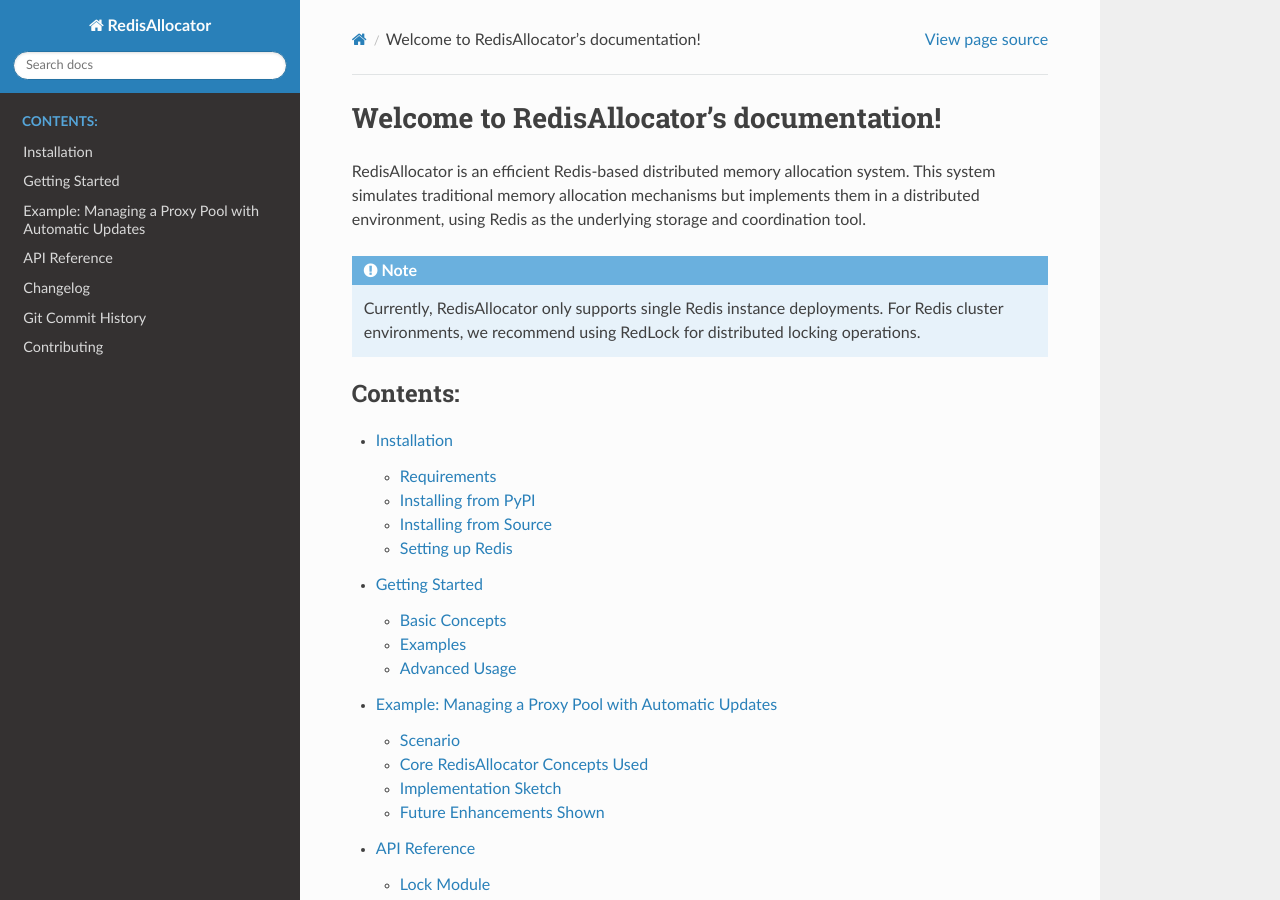
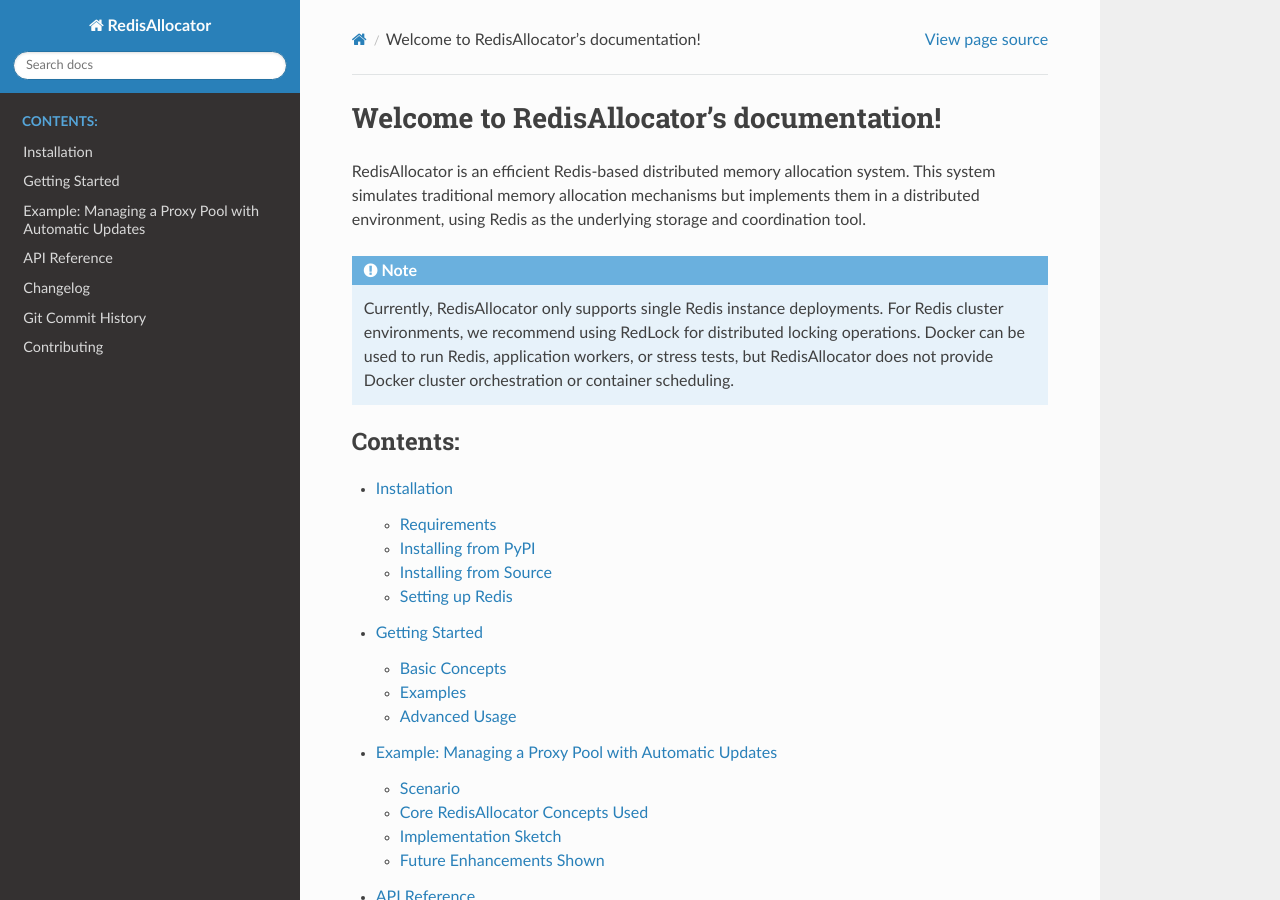
Before and after one commit to invoker-bot/RedisAllocator-python, a Sphinx documentation site: the page built from docs/source/index.rst, in a window 1280 px wide and 900 px high. Built offline with Sphinx 7.4.7 and the Read the Docs theme 3.1.0, drawn with Linux system fonts in a browser that asks for light colours; some of the changed text lies outside the part shown.

Commit message:
docs: clarify docker deployment scope

```diff
--- a/docs/source/getting_started.rst
+++ b/docs/source/getting_started.rst
@@ -97,6 +97,8 @@
 1. RedisLock requires a single Redis instance (standalone or master in master-replica setup)
 2. It is not compatible with Redis Cluster, as cluster mode doesn't guarantee atomicity
 3. For Redis Cluster environments, consider alternative solutions such as RedLock
+4. Docker can run Redis or application workers, but RedisAllocator does not orchestrate Docker clusters or schedule containers
+5. To allocate Docker-related capacity, model hosts, ports, GPUs, or container slots as ordinary allocator keys in your application code
 
 Using RedisAllocator for Resource Management
 ^^^^^^^^^^^^^^^^^^^^^^^^^^^^^^^^^^^^^^^^^^^
--- a/docs/source/index.rst
+++ b/docs/source/index.rst
@@ -8,6 +8,8 @@
 .. note::
    Currently, RedisAllocator only supports single Redis instance deployments.
    For Redis cluster environments, we recommend using RedLock for distributed locking operations.
+   Docker can be used to run Redis, application workers, or stress tests, but RedisAllocator
+   does not provide Docker cluster orchestration or container scheduling.
 
 .. toctree::
    :maxdepth: 2
@@ -31,6 +33,14 @@
 - **Health Checking**: Monitors the health of distributed instances and automatically handles unhealthy resources
 - **Garbage Collection**: Automatically identifies and reclaims unused resources, optimizing memory usage
 
+Deployment Scope
+----------------
+
+RedisAllocator coordinates resources through a single Redis instance. Docker-backed deployments are supported
+when Docker hosts, ports, GPUs, or container slots are represented as ordinary allocator keys by application code.
+Native Docker cluster orchestration, container scheduling, Redis Cluster support, and multi-key atomic operations
+beyond single-instance Lua guarantees are intentionally out of scope.
+
 Indices and tables
 ==================
 
```
Also changed, not shown: README.md (+3 -0 lines), README.zh-CN.md (+3 -0 lines).
